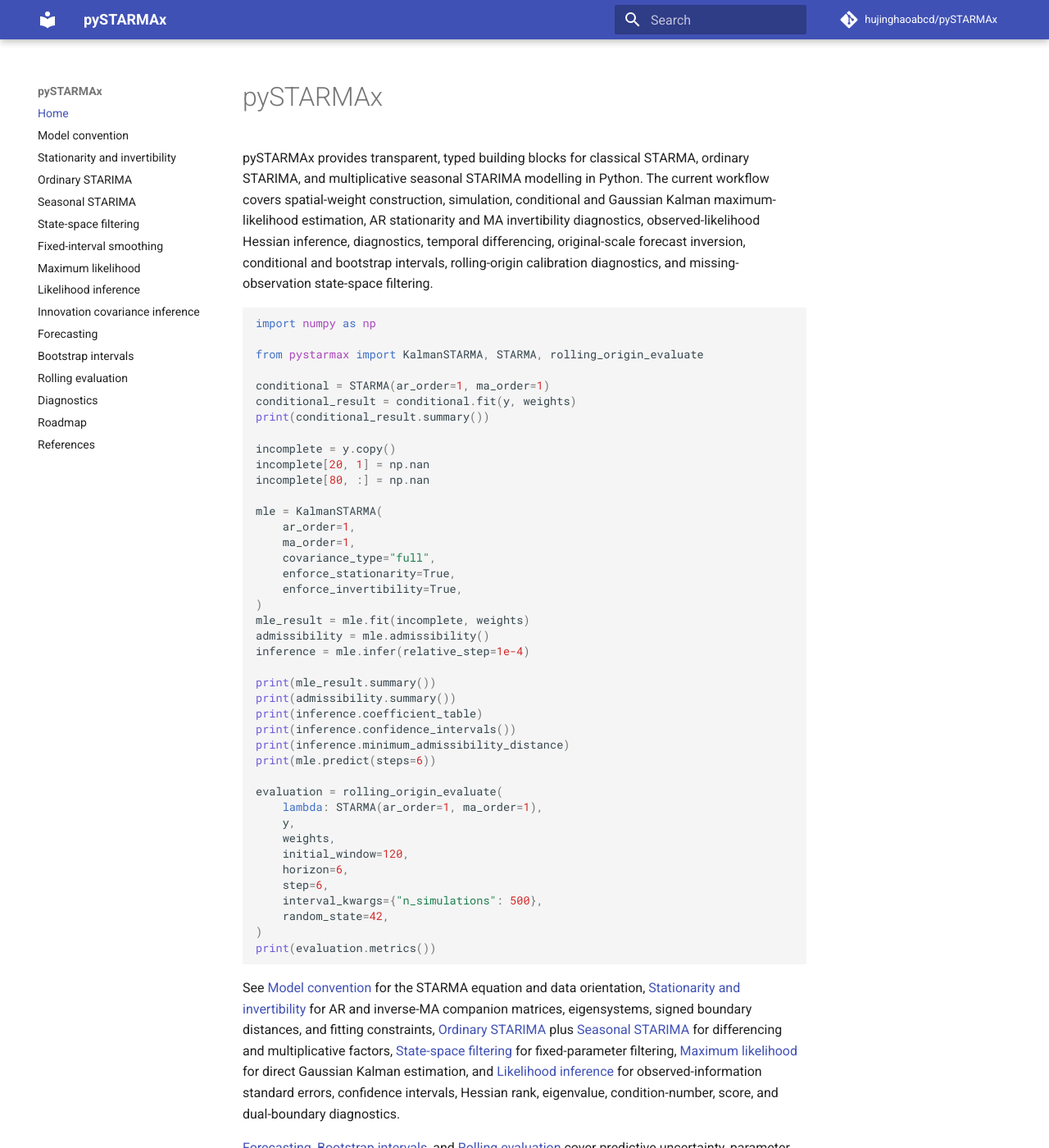
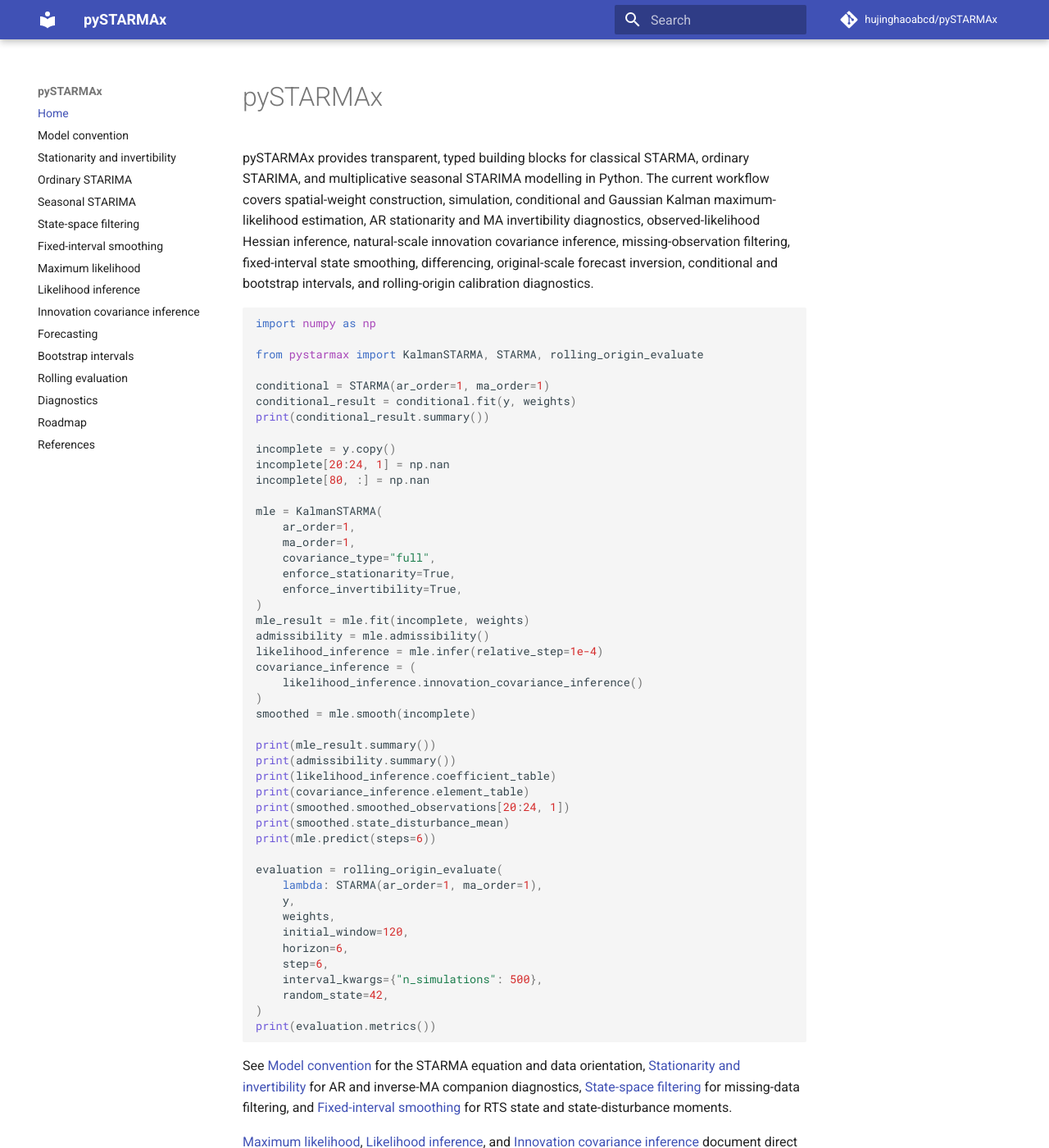
Before and after one commit to hujinghaoabcd/pySTARMAx, an MkDocs documentation site: the page built from docs/index.md, in a window 1280 px wide and 1400 px high. Shown: the whole window at 82% size. Built offline with MkDocs 1.6.1 and Material for MkDocs 9.7.7, drawn with Linux system fonts in a browser that asks for light colours; comment, search, counter and statistics services are not loaded; some of the changed text lies outside the part shown.

Commit message:
Update documentation home for version 0.0.13

````diff
--- a/docs/index.md
+++ b/docs/index.md
@@ -4,10 +4,10 @@ pySTARMAx provides transparent, typed building blocks for classical STARMA,
 ordinary STARIMA, and multiplicative seasonal STARIMA modelling in Python. The
 current workflow covers spatial-weight construction, simulation, conditional and
 Gaussian Kalman maximum-likelihood estimation, AR stationarity and MA
-invertibility diagnostics, observed-likelihood Hessian inference, diagnostics,
-temporal differencing, original-scale forecast inversion, conditional and
-bootstrap intervals, rolling-origin calibration diagnostics, and
-missing-observation state-space filtering.
+invertibility diagnostics, observed-likelihood Hessian inference, natural-scale
+innovation covariance inference, missing-observation filtering, fixed-interval
+state smoothing, differencing, original-scale forecast inversion, conditional
+and bootstrap intervals, and rolling-origin calibration diagnostics.
 
 ```python
 import numpy as np
@@ -19,7 +19,7 @@ conditional_result = conditional.fit(y, weights)
 print(conditional_result.summary())
 
 incomplete = y.copy()
-incomplete[20, 1] = np.nan
+incomplete[20:24, 1] = np.nan
 incomplete[80, :] = np.nan
 
 mle = KalmanSTARMA(
@@ -31,13 +31,18 @@ mle = KalmanSTARMA(
 )
 mle_result = mle.fit(incomplete, weights)
 admissibility = mle.admissibility()
-inference = mle.infer(relative_step=1e-4)
+likelihood_inference = mle.infer(relative_step=1e-4)
+covariance_inference = (
+    likelihood_inference.innovation_covariance_inference()
+)
+smoothed = mle.smooth(incomplete)
 
 print(mle_result.summary())
 print(admissibility.summary())
-print(inference.coefficient_table)
-print(inference.confidence_intervals())
-print(inference.minimum_admissibility_distance)
+print(likelihood_inference.coefficient_table)
+print(covariance_inference.element_table)
+print(smoothed.smoothed_observations[20:24, 1])
+print(smoothed.state_disturbance_mean)
 print(mle.predict(steps=6))
 
 evaluation = rolling_origin_evaluate(
@@ -55,15 +60,18 @@ print(evaluation.metrics())
 
 See [Model convention](model.md) for the STARMA equation and data orientation,
 [Stationarity and invertibility](admissibility.md) for AR and inverse-MA
-companion matrices, eigensystems, signed boundary distances, and fitting
-constraints, [Ordinary STARIMA](starima.md) plus
-[Seasonal STARIMA](seasonal.md) for differencing and multiplicative factors,
-[State-space filtering](state_space.md) for fixed-parameter filtering,
-[Maximum likelihood](maximum_likelihood.md) for direct Gaussian Kalman
-estimation, and [Likelihood inference](likelihood_inference.md) for
-observed-information standard errors, confidence intervals, Hessian rank,
-eigenvalue, condition-number, score, and dual-boundary diagnostics.
+companion diagnostics, [State-space filtering](state_space.md) for missing-data
+filtering, and [Fixed-interval smoothing](smoothing.md) for RTS state and
+state-disturbance moments.
 
+[Maximum likelihood](maximum_likelihood.md),
+[Likelihood inference](likelihood_inference.md), and
+[Innovation covariance inference](covariance_inference.md) document direct
+Gaussian estimation, observed-information curvature, and analytic delta-method
+transformation to natural variance and covariance elements.
+
+[Ordinary STARIMA](starima.md), [Seasonal STARIMA](seasonal.md),
 [Forecasting](forecasting.md), [Bootstrap intervals](bootstrap.md), and
-[Rolling evaluation](evaluation.md) cover predictive uncertainty, parameter
-refitting, calibration, sharpness, and point-error assessment.
+[Rolling evaluation](evaluation.md) cover integration, multiplicative seasonal
+factors, predictive uncertainty, parameter refitting, calibration, sharpness,
+and point-error assessment.
````
